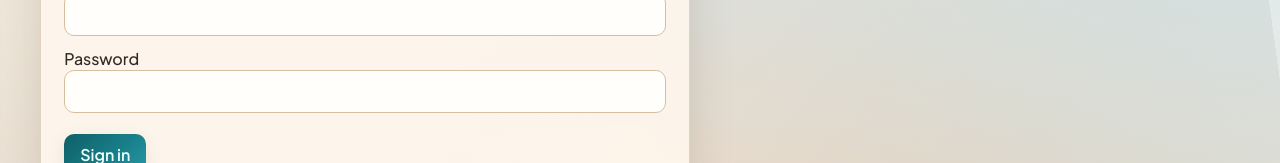
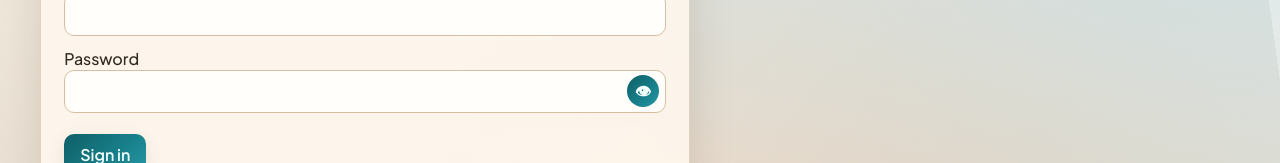
Before and after one commit to FGioia94/mediaCollector, a React (Vite) app in the folder frontend/: page /login in a window 1280 px wide. Shown: the part 275-438 px from the top of the page. Built offline with nearby package versions, Linux system fonts and the light colour scheme.

Commit message:
fixed bad gateway

```diff
--- a/frontend/src/App.css
+++ b/frontend/src/App.css
@@ -610,6 +610,31 @@ fieldset {
   flex: 1;
 }
 
+.password-field-wrap {
+  position: relative;
+}
+
+.password-field-wrap input {
+  padding-right: 2.8rem;
+}
+
+.password-toggle {
+  position: absolute;
+  right: 0.42rem;
+  top: 50%;
+  transform: translateY(-50%);
+  width: 2rem;
+  height: 2rem;
+  border-radius: 999px;
+  padding: 0;
+  font-size: 1rem;
+  line-height: 1;
+  display: inline-flex;
+  align-items: center;
+  justify-content: center;
+  box-shadow: none;
+}
+
 .autocomplete-list {
   position: absolute;
   top: calc(100% + 0.35rem);
--- a/frontend/src/pages/LoginPage.tsx
+++ b/frontend/src/pages/LoginPage.tsx
@@ -2,6 +2,7 @@ import { useState } from "react";
 import type { FormEvent } from "react";
 import { Link, useLocation, useNavigate } from "react-router-dom";
 
+import { HttpError } from "../api/client";
 import { useAuth } from "../auth/AuthContext";
 import { ErrorMsg, errorMessage } from "../components/StatusViews";
 
@@ -15,6 +16,7 @@ export function LoginPage() {
 
   const [identifier, setIdentifier] = useState("");
   const [password, setPassword] = useState("");
+  const [showPassword, setShowPassword] = useState(false);
   const [error, setError] = useState<string | null>(null);
   const [submitting, setSubmitting] = useState(false);
 
@@ -34,7 +36,17 @@ export function LoginPage() {
       await login(identifier.trim(), password);
       navigate(from, { replace: true });
     } catch (err) {
+      if (err instanceof HttpError) {
+        if (err.status === 404) {
+          setError("User does not exist.");
+        } else if (err.status === 401) {
+          setError("Password is incorrect.");
+        } else {
           setError(errorMessage(err));
+        }
+      } else {
+        setError(errorMessage(err));
+      }
     } finally {
       setSubmitting(false);
     }
@@ -58,13 +70,23 @@ export function LoginPage() {
         </label>
         <label>
           Password
+          <div className="password-field-wrap">
             <input
-            type="password"
+              type={showPassword ? "text" : "password"}
               value={password}
               onChange={(e) => setPassword(e.target.value)}
               required
               autoComplete="current-password"
             />
+            <button
+              type="button"
+              className="password-toggle"
+              onClick={() => setShowPassword((current) => !current)}
+              aria-label={showPassword ? "Hide password" : "Show password"}
+            >
+              {showPassword ? "🙈" : "👁"}
+            </button>
+          </div>
         </label>
         <ErrorMsg>{error}</ErrorMsg>
         <button type="submit" disabled={submitting}>
```
Also changed, not shown: 1 other file (tests, documents, lock files or other folders). Lines whose indentation alone changed are shown as unchanged.
